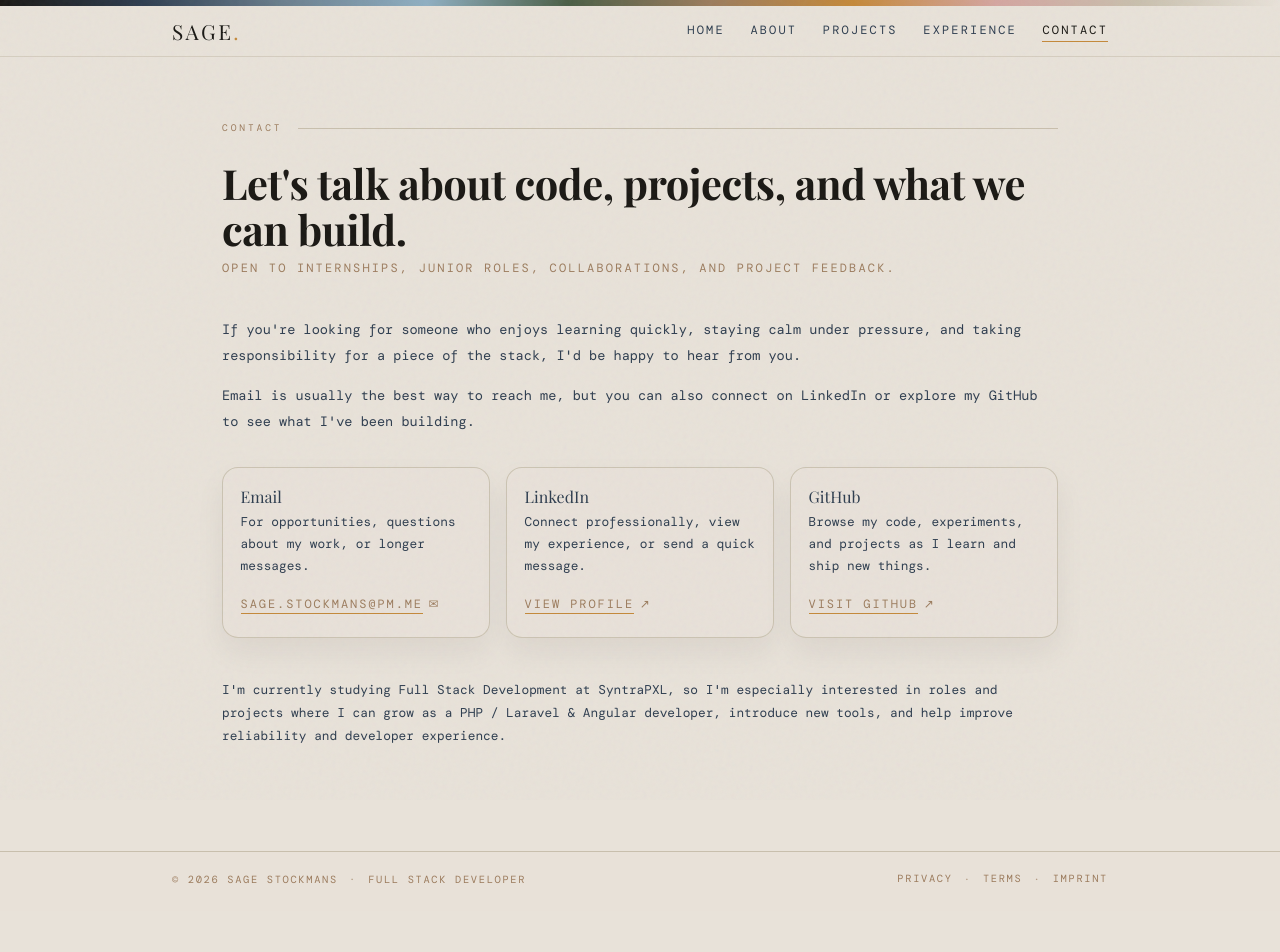
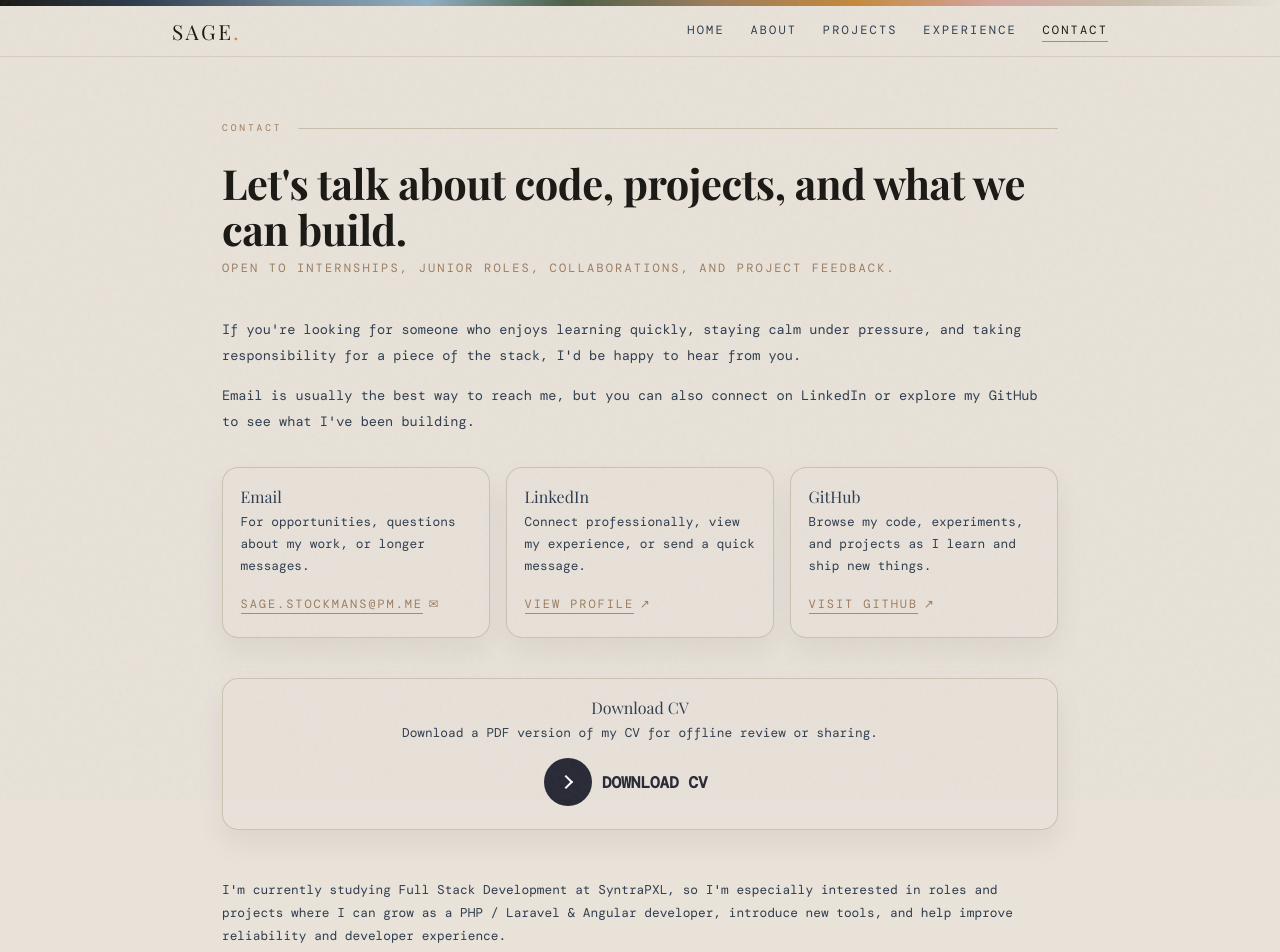
Before and after one commit to TheAbyssSage/sage-stockmans-portfolio, an Angular app: page /contact in a window 1280 px wide. Shown: the top 952 px of the page. Before the commit the page ends 911 px from the top, so only its background shows below. Built offline with nearby package versions, Linux system fonts and the light colour scheme; a web font is replaced by a local one.

Commit message:
Added download cv button on contact

```diff
--- a/src/app/pages/contact/contact.css
+++ b/src/app/pages/contact/contact.css
@@ -94,3 +94,92 @@
         font-size: clamp(1.8rem, 7vw, 2.2rem);
     }
 }
+
+/* CV Download Button */
+button {
+    position: relative;
+    display: inline-block;
+    cursor: pointer;
+    outline: none;
+    border: 0;
+    vertical-align: middle;
+    text-decoration: none;
+    background: transparent;
+    padding: 0;
+    font-size: inherit;
+    font-family: inherit;
+}
+
+button.learn-more {
+    width: 12rem;
+    height: auto;
+}
+
+button.learn-more .circle {
+    transition: all 0.45s cubic-bezier(0.65, 0, 0.076, 1);
+    position: relative;
+    display: block;
+    margin: 0;
+    width: 3rem;
+    height: 3rem;
+    background: #282936;
+    border-radius: 1.625rem;
+}
+
+button.learn-more .circle .icon {
+    transition: all 0.45s cubic-bezier(0.65, 0, 0.076, 1);
+    position: absolute;
+    top: 0;
+    bottom: 0;
+    margin: auto;
+    background: #fff;
+}
+
+button.learn-more .circle .icon.arrow {
+    transition: all 0.45s cubic-bezier(0.65, 0, 0.076, 1);
+    left: 0.625rem;
+    width: 1.125rem;
+    height: 0.125rem;
+    background: none;
+}
+
+button.learn-more .circle .icon.arrow::before {
+    position: absolute;
+    content: "";
+    top: -0.29rem;
+    right: 0.0625rem;
+    width: 0.625rem;
+    height: 0.625rem;
+    border-top: 0.125rem solid #fff;
+    border-right: 0.125rem solid #fff;
+    transform: rotate(45deg);
+}
+
+button.learn-more .button-text {
+    transition: all 0.45s cubic-bezier(0.65, 0, 0.076, 1);
+    position: absolute;
+    top: 0;
+    left: 0;
+    right: 0;
+    bottom: 0;
+    padding: 0.75rem 0;
+    margin: 0 0 0 1.85rem;
+    color: #282936;
+    font-weight: 700;
+    line-height: 1.6;
+    text-align: center;
+    text-transform: uppercase;
+}
+
+button:hover .circle {
+    width: 100%;
+}
+
+button:hover .circle .icon.arrow {
+    background: #fff;
+    transform: translate(1rem, 0);
+}
+
+button:hover .button-text {
+    color: #fff;
+}
--- a/src/app/pages/contact/contact.html
+++ b/src/app/pages/contact/contact.html
@@ -60,7 +60,24 @@
         </div>
     </section>
 
-    <!-- OPTIONAL NOTE -->
+    <div class="contact-card text-center fade-up">
+        <h2>Download CV</h2>
+        <p>
+            Download a PDF version of my CV for offline review or sharing.
+        </p>
+        <a class="justify-content-center align-middle" href="sage-stockmans-cv.pdf" download="Sage-Stockmans-CV.pdf">
+            <button class="learn-more">
+                <span class="circle" aria-hidden="true">
+                    <span class="icon arrow"></span>
+                </span>
+                <span class="button-text">Download CV</span>
+            </button>
+        </a>
+    </div>
+
+    <br><br>
+
+    <!-- NOTE -->
     <section class="contact-note fade-up">
         <p>
             I&apos;m currently studying Full Stack Development at SyntraPXL, so I&apos;m
```
